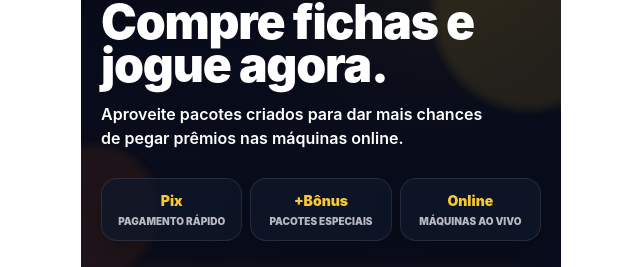
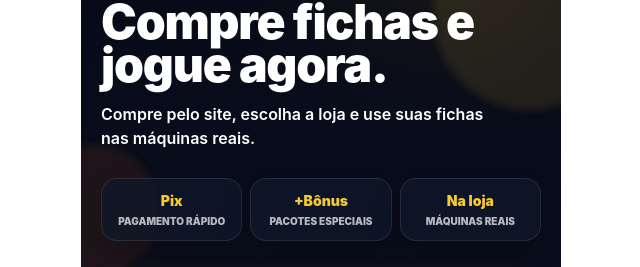
Before and after one commit to MachinePay/AgarramaisTokenPlayFrontend, a React (Vite) app: page / in a window 1280 px wide. Shown: the part 178-445 px from the top of the page, without its empty margins (319-959 px from the left). Built offline with nearby package versions, Linux system fonts and the light colour scheme; no server answers.

Commit message:
landingpage text

```diff
--- a/src/pages/LandingPage.tsx
+++ b/src/pages/LandingPage.tsx
@@ -58,14 +58,14 @@ export function LandingPage() {
             Compre fichas e jogue agora.
           </h1>
           <p className="mt-4 max-w-sm text-base font-semibold text-white/78">
-            Aproveite pacotes criados para dar mais chances de pegar prêmios nas máquinas online.
+            Compre pelo site, escolha a loja e use suas fichas nas máquinas reais.
           </p>
         </div>
 
         <div className="relative mt-7 grid grid-cols-3 gap-2">
           <LandingStat value="Pix" label="Pagamento rápido" />
           <LandingStat value="+Bônus" label="Pacotes especiais" />
-          <LandingStat value="Online" label="Máquinas ao vivo" />
+          <LandingStat value="Na loja" label="Máquinas reais" />
         </div>
 
         <div className="relative mt-7">
```
